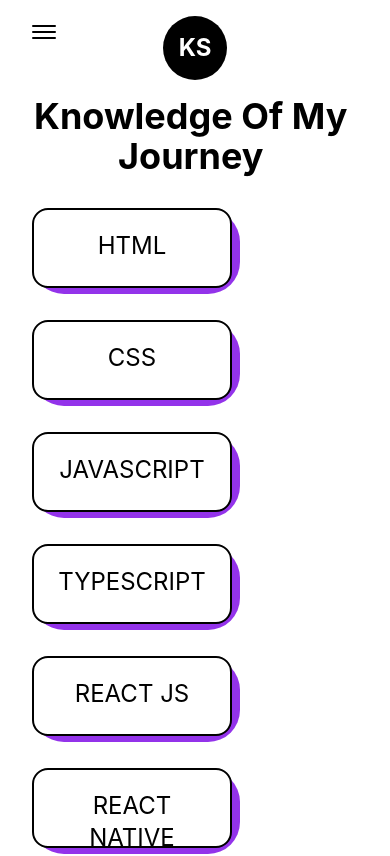
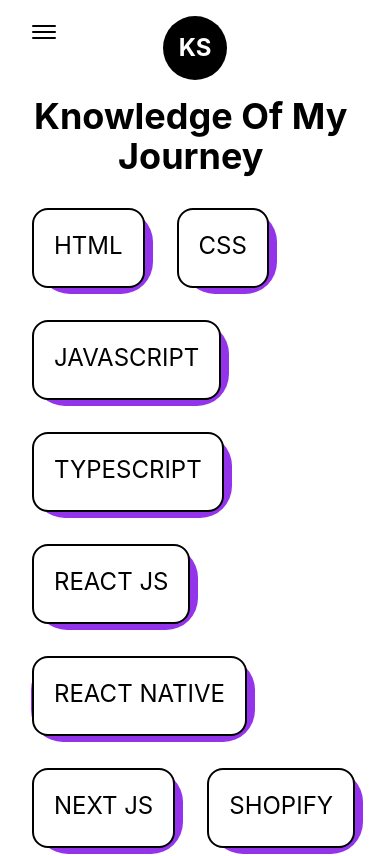
Before and after one commit to krupalisavani99/Portfolio-Application, a React (Create React App) app: page /skills in a window 390 px wide. Shown: the top 856 px of the page. Built offline with nearby package versions, Linux system fonts and the light colour scheme.

Commit message:
fixed css and add skills route in mobile screen

```diff
--- a/src/Pages/Projects.js
+++ b/src/Pages/Projects.js
@@ -18,7 +18,7 @@
         <Layout className="pt-16">
           <AnimatedText
             text="Showcase of Digital Craft"
-            className="mb-16 lg:!text-7xl sm:mb-8 sm:!text-6xl xs:!text-4xl"
+            className="mb-16 text-5xl sm:mb-8 sm:!text-4xl xs:!text-4xl"
           />
 
           <div className="grid grid-cols-12 gap-24 gap-y-32 xl:gap-x-16 lg:gap-x-8 md:gap-y-24 sm:gap-x-0">
--- a/src/Pages/Skills.js
+++ b/src/Pages/Skills.js
@@ -9,16 +9,16 @@
       <Layout className="pt-16 relative">
         <AnimatedText
           text="Knowledge of My Journey"
-          className="mb-16 lg:!text-7xl sm:mb-8 sm:!text-6xl xs:!text-4xl"
+          className="mb-16 text-5xl sm:mb-8 sm:!text-4xl xs:!text-4xl"
         />
         <div className="flex flex-wrap gap-16 sm:gap-8 w-full">
           {SKILLS.map((skillName, index) => (
             <div
               key={index}
-              className="bg-white border-2 border-black border-solid relative rounded-2xl w-[200px] h-[80px] p-5 text-center text-2xl uppercase"
+              className="bg-white border-2 border-black border-solid relative rounded-2xl w-[200px] h-[80px] p-5 text-center text-2xl uppercase sm:w-auto"
             >
-              <div className="absolute top-0 -right-2.5 -z-10 w-[106%] h-[111%] rounded-[2rem] bg-purple-600" />
-              <h1>{skillName}</h1>
+              <div className="absolute top-0 -right-2.5 -z-10 w-[106%] h-[111%] rounded-[2rem] bg-purple-600 text-xl lg:text-lg sm:text-sm" />
+              {skillName}
             </div>
           ))}
         </div>
--- a/src/component/DetailList.js
+++ b/src/component/DetailList.js
@@ -12,7 +12,6 @@
   details,
 }) => {
   const ref = useRef(null);
-  console.log("details", details);
   return (
     <li
       ref={ref}
--- a/src/component/Education.js
+++ b/src/component/Education.js
@@ -1,6 +1,5 @@
 import React, { useRef } from "react";
 import { useScroll, motion } from "framer-motion";
-import LiIcon from "./LiIcon";
 
 import { educationData } from "../constants";
 import DetailList from "./DetailList";
@@ -14,7 +13,7 @@
 
   return (
     <div className="mb-[190px]">
-      <h2 className="font-bold text-6xl mb-28 w-full text-center md:text-6xl xs:text-4xl md:mb-16">
+      <h2 className="font-bold text-5xl mb-28 w-full text-center sm:!text-4xl xs:!text-4xl md:mb-16">
         Education
       </h2>
 
--- a/src/component/Experience.js
+++ b/src/component/Experience.js
@@ -1,6 +1,5 @@
 import React, { useRef } from "react";
 import { useScroll, motion } from "framer-motion";
-import LiIcon from "./LiIcon";
 
 import { experienceData } from "../constants";
 import DetailList from "./DetailList";
@@ -14,11 +13,11 @@
 
   return (
     <div className="mb-[120px]">
-      <h2 className="font-bold text-6xl mb-28 w-full text-center md:text-6xl xs:text-4xl md:mb-16">
+      <h2 className="font-bold text-5xl mb-28 w-full text-center sm:!text-4xl xs:!text-4xl md:mb-16">
         Experience
       </h2>
 
-      <div ref={ref} className="w-[75%] mx-auto relative">
+      <div ref={ref} className="w-[75%] mx-auto relative sm:w-[100%]">
         <motion.div
           style={{ scaleY: scrollYProgress }}
           className="absolute left-9 top-0 w-[4px] h-full bg-black origin-top"
--- a/src/component/NavBar.js
+++ b/src/component/NavBar.js
@@ -151,6 +151,12 @@
               className=""
               toggle={handleClick}
             />
+             <CustomMobileLink
+              href="/skills"
+              title="Skills"
+              className=""
+              toggle={handleClick}
+            />
             {/* <CustomMobileLink
               href="/contact"
               title="Contact"
```
Also changed, not shown: src/Pages/About.js (+0 -20 lines).
